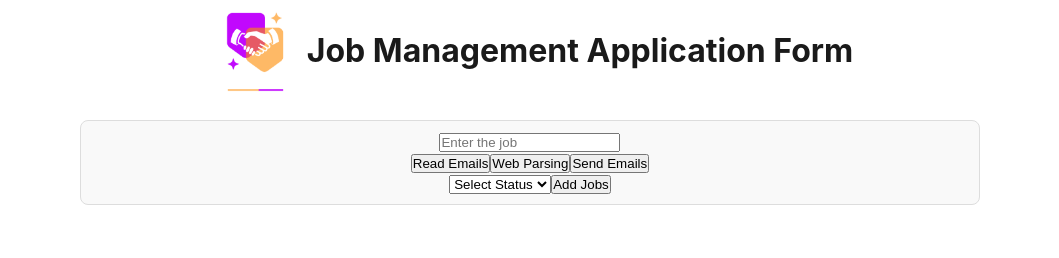
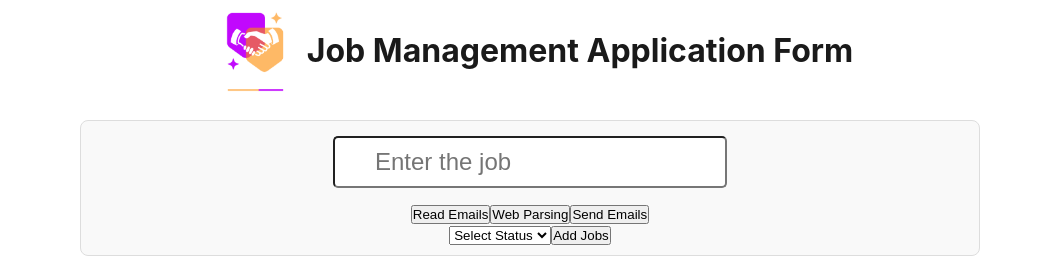
Before and after one commit to ChrisBrowne01/Building-a-Job-Management-Application-Form--Toggle--Dark-Mode-, a React (Create React App) app: page / in a window 1280 px wide. Shown: the top 258 px of the page, without its empty margins (110-1169 px from the left). Built offline with nearby package versions, Linux system fonts and the light colour scheme.

Commit message:
Add styles for bot-input field and focus state in AppForm component

```diff
--- a/src/component/AppForm.css
+++ b/src/component/AppForm.css
@@ -14,7 +14,19 @@
 
 /* Add styles for the input field */
 .bot-input {
+  font-size: 1.5rem;
+  font-weight: 400;
+  border-radius: 5px;
+  margin-block: 5px 15px;
+  width: 100%;
+  padding: 10px 40px;
+  transition: all 0.3s ease;
+}
 
+.bot-input:focus {
+  outline: none;
+  border-color: #ae00ff;
+  box-shadow: 0 0 5px rgba(225, 0, 255, 0.5);
 }
 
 /* Add styles for the form details section */
```
